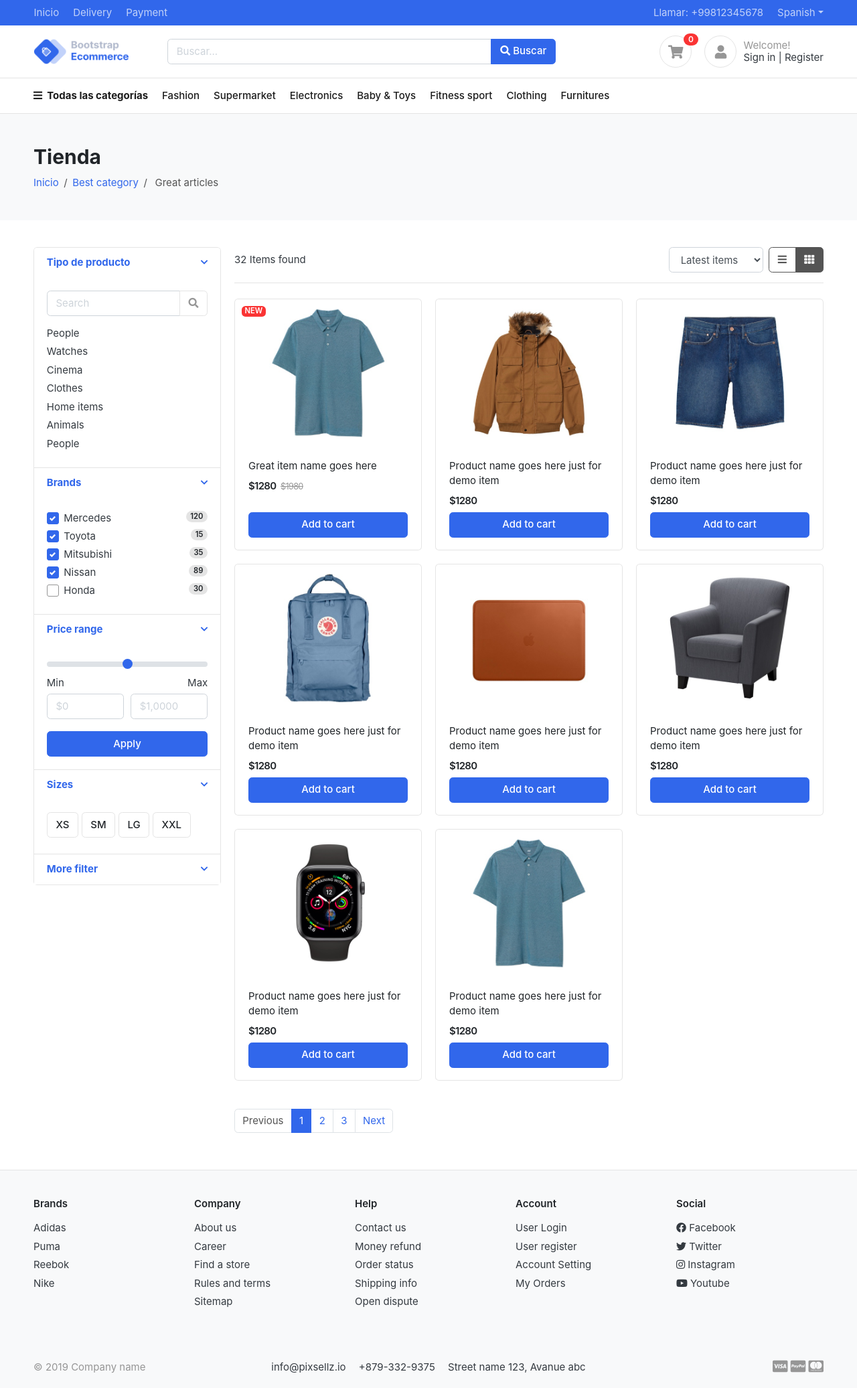
After one commit to JuanitoOrtega/django-greatkart, a Django app: page /store/ in a window 1280 px wide. The commit adds this page. Shown: the whole page at 67% size. Run offline with Django 3.2, Linux system fonts and the light colour scheme; parts of the project's set-up code (start-up, migrations or seed data) failed here and were passed over; some libraries are stand-ins or nearby versions; some web fonts are replaced.

Commit message:
make store page

```diff
--- a/core/urls.py
+++ b/core/urls.py
@@ -14,7 +14,7 @@ Including another URLconf
     2. Add a URL to urlpatterns:  path('blog/', include('blog.urls'))
 """
 from django.contrib import admin
-from django.urls import path
+from django.urls import path, include
 from . import views
 
 from django.conf.urls.static import static
@@ -23,4 +23,5 @@ from core import settings
 urlpatterns = [
     path('admin/', admin.site.urls),
     path('', views.home, name='home'),
+    path('store/', include('store.urls')),
 ] + static(settings.MEDIA_URL, document_root=settings.MEDIA_ROOT)
--- a/store/urls.py
+++ b/store/urls.py
@@ -0,0 +1,6 @@
+from django.urls import path
+from . import views
+
+urlpatterns = [
+  path('', views.store, name='store'),
+]
--- a/store/views.py
+++ b/store/views.py
@@ -1,3 +1,5 @@
 from django.shortcuts import render
 
 # Create your views here.
+def store(request):
+  return render(request, 'store/store.html')
--- a/templates/home.html
+++ b/templates/home.html
@@ -246,7 +246,7 @@
 <section class="section-content padding-bottom-sm">
 <div class="container">
 <header class="section-heading">
-	<a href="#" class="btn btn-outline-primary float-right">Ver todos</a>
+	<a href="{% url 'store' %}" class="btn btn-outline-primary float-right">Ver todos</a>
 	<h3 class="section-title">Recomendados</h3>
 </header><!-- sect-heading -->
 <div class="row">
@@ -254,7 +254,7 @@
 	{% for product in products %}
 	<div class="col-md-3">
 		<div href="#" class="card card-product-grid">
-			<a href="#" class="img-wrap"> <img src="{{ product.images.url }}"> </a>
+			<a href="#" class="img-wrap"><img src="{{ product.images.url }}"></a>
 			<figcaption class="info-wrap">
 				<a href="#" class="title">{{ product.product_name }}</a>
 				<div class="price mt-1">${{ product.price }}</div> <!-- price-wrap.// -->
--- /dev/null
+++ b/templates/store/store.html
@@ -0,0 +1,543 @@
+{% extends 'base.html' %} {% load static %} {% block content %}
+
+<!-- ========================= SECTION PAGETOP ========================= -->
+<section class="section-pagetop bg">
+  <div class="container">
+    <h2 class="title-page">Tienda</h2>
+    <nav>
+      <ol class="breadcrumb text-white">
+        <li class="breadcrumb-item"><a href="{% url 'home' %}">Inicio</a></li>
+        <li class="breadcrumb-item"><a href="#">Best category</a></li>
+        <li class="breadcrumb-item active" aria-current="page">
+          Great articles
+        </li>
+      </ol>
+    </nav>
+  </div>
+  <!-- container //  -->
+</section>
+<!-- ========================= SECTION INTRO END// ========================= -->
+
+<!-- ========================= SECTION CONTENT ========================= -->
+<section class="section-content padding-y">
+  <div class="container">
+    <div class="row">
+      <aside class="col-md-3">
+        <div class="card">
+          <article class="filter-group">
+            <header class="card-header">
+              <a
+                href="#"
+                data-toggle="collapse"
+                data-target="#collapse_1"
+                aria-expanded="true"
+                class=""
+              >
+                <i class="icon-control fa fa-chevron-down"></i>
+                <h6 class="title">Tipo de producto</h6>
+              </a>
+            </header>
+            <div class="filter-content collapse show" id="collapse_1" style="">
+              <div class="card-body">
+                <form class="pb-3">
+                  <div class="input-group">
+                    <input
+                      type="text"
+                      class="form-control"
+                      placeholder="Search"
+                    />
+                    <div class="input-group-append">
+                      <button class="btn btn-light" type="button">
+                        <i class="fa fa-search"></i>
+                      </button>
+                    </div>
+                  </div>
+                </form>
+
+                <ul class="list-menu">
+                  <li><a href="#">People</a></li>
+                  <li><a href="#">Watches</a></li>
+                  <li><a href="#">Cinema</a></li>
+                  <li><a href="#">Clothes</a></li>
+                  <li><a href="#">Home items</a></li>
+                  <li><a href="#">Animals</a></li>
+                  <li><a href="#">People</a></li>
+                </ul>
+              </div>
+              <!-- card-body.// -->
+            </div>
+          </article>
+          <!-- filter-group  .// -->
+          <article class="filter-group">
+            <header class="card-header">
+              <a
+                href="#"
+                data-toggle="collapse"
+                data-target="#collapse_2"
+                aria-expanded="true"
+                class=""
+              >
+                <i class="icon-control fa fa-chevron-down"></i>
+                <h6 class="title">Brands</h6>
+              </a>
+            </header>
+            <div class="filter-content collapse show" id="collapse_2" style="">
+              <div class="card-body">
+                <label class="custom-control custom-checkbox">
+                  <input
+                    type="checkbox"
+                    checked=""
+                    class="custom-control-input"
+                  />
+                  <div class="custom-control-label">
+                    Mercedes
+                    <b class="badge badge-pill badge-light float-right">120</b>
+                  </div>
+                </label>
+                <label class="custom-control custom-checkbox">
+                  <input
+                    type="checkbox"
+                    checked=""
+                    class="custom-control-input"
+                  />
+                  <div class="custom-control-label">
+                    Toyota
+                    <b class="badge badge-pill badge-light float-right">15</b>
+                  </div>
+                </label>
+                <label class="custom-control custom-checkbox">
+                  <input
+                    type="checkbox"
+                    checked=""
+                    class="custom-control-input"
+                  />
+                  <div class="custom-control-label">
+                    Mitsubishi
+                    <b class="badge badge-pill badge-light float-right">35</b>
+                  </div>
+                </label>
+                <label class="custom-control custom-checkbox">
+                  <input
+                    type="checkbox"
+                    checked=""
+                    class="custom-control-input"
+                  />
+                  <div class="custom-control-label">
+                    Nissan
+                    <b class="badge badge-pill badge-light float-right">89</b>
+                  </div>
+                </label>
+                <label class="custom-control custom-checkbox">
+                  <input type="checkbox" class="custom-control-input" />
+                  <div class="custom-control-label">
+                    Honda
+                    <b class="badge badge-pill badge-light float-right">30</b>
+                  </div>
+                </label>
+              </div>
+              <!-- card-body.// -->
+            </div>
+          </article>
+          <!-- filter-group .// -->
+          <article class="filter-group">
+            <header class="card-header">
+              <a
+                href="#"
+                data-toggle="collapse"
+                data-target="#collapse_3"
+                aria-expanded="true"
+                class=""
+              >
+                <i class="icon-control fa fa-chevron-down"></i>
+                <h6 class="title">Price range</h6>
+              </a>
+            </header>
+            <div class="filter-content collapse show" id="collapse_3" style="">
+              <div class="card-body">
+                <input
+                  type="range"
+                  class="custom-range"
+                  min="0"
+                  max="100"
+                  name=""
+                />
+                <div class="form-row">
+                  <div class="form-group col-md-6">
+                    <label>Min</label>
+                    <input
+                      class="form-control"
+                      placeholder="$0"
+                      type="number"
+                    />
+                  </div>
+                  <div class="form-group text-right col-md-6">
+                    <label>Max</label>
+                    <input
+                      class="form-control"
+                      placeholder="$1,0000"
+                      type="number"
+                    />
+                  </div>
+                </div>
+                <!-- form-row.// -->
+                <button class="btn btn-block btn-primary">Apply</button>
+              </div>
+              <!-- card-body.// -->
+            </div>
+          </article>
+          <!-- filter-group .// -->
+          <article class="filter-group">
+            <header class="card-header">
+              <a
+                href="#"
+                data-toggle="collapse"
+                data-target="#collapse_4"
+                aria-expanded="true"
+                class=""
+              >
+                <i class="icon-control fa fa-chevron-down"></i>
+                <h6 class="title">Sizes</h6>
+              </a>
+            </header>
+            <div class="filter-content collapse show" id="collapse_4" style="">
+              <div class="card-body">
+                <label class="checkbox-btn">
+                  <input type="checkbox" />
+                  <span class="btn btn-light"> XS </span>
+                </label>
+
+                <label class="checkbox-btn">
+                  <input type="checkbox" />
+                  <span class="btn btn-light"> SM </span>
+                </label>
+
+                <label class="checkbox-btn">
+                  <input type="checkbox" />
+                  <span class="btn btn-light"> LG </span>
+                </label>
+
+                <label class="checkbox-btn">
+                  <input type="checkbox" />
+                  <span class="btn btn-light"> XXL </span>
+                </label>
+              </div>
+              <!-- card-body.// -->
+            </div>
+          </article>
+          <!-- filter-group .// -->
+          <article class="filter-group">
+            <header class="card-header">
+              <a
+                href="#"
+                data-toggle="collapse"
+                data-target="#collapse_5"
+                aria-expanded="false"
+                class=""
+              >
+                <i class="icon-control fa fa-chevron-down"></i>
+                <h6 class="title">More filter</h6>
+              </a>
+            </header>
+            <div class="filter-content collapse in" id="collapse_5" style="">
+              <div class="card-body">
+                <label class="custom-control custom-radio">
+                  <input
+                    type="radio"
+                    name="myfilter_radio"
+                    checked=""
+                    class="custom-control-input"
+                  />
+                  <div class="custom-control-label">Any condition</div>
+                </label>
+
+                <label class="custom-control custom-radio">
+                  <input
+                    type="radio"
+                    name="myfilter_radio"
+                    class="custom-control-input"
+                  />
+                  <div class="custom-control-label">Brand new</div>
+                </label>
+
+                <label class="custom-control custom-radio">
+                  <input
+                    type="radio"
+                    name="myfilter_radio"
+                    class="custom-control-input"
+                  />
+                  <div class="custom-control-label">Used items</div>
+                </label>
+
+                <label class="custom-control custom-radio">
+                  <input
+                    type="radio"
+                    name="myfilter_radio"
+                    class="custom-control-input"
+                  />
+                  <div class="custom-control-label">Very old</div>
+                </label>
+              </div>
+              <!-- card-body.// -->
+            </div>
+          </article>
+          <!-- filter-group .// -->
+        </div>
+        <!-- card.// -->
+      </aside>
+      <!-- col.// -->
+      <main class="col-md-9">
+        <header class="border-bottom mb-4 pb-3">
+          <div class="form-inline">
+            <span class="mr-md-auto">32 Items found </span>
+            <select class="mr-2 form-control">
+              <option>Latest items</option>
+              <option>Trending</option>
+              <option>Most Popular</option>
+              <option>Cheapest</option>
+            </select>
+            <div class="btn-group">
+              <a
+                href="#"
+                class="btn btn-outline-secondary"
+                data-toggle="tooltip"
+                title="List view"
+              >
+                <i class="fa fa-bars"></i
+              ></a>
+              <a
+                href="#"
+                class="btn btn-outline-secondary active"
+                data-toggle="tooltip"
+                title="Grid view"
+              >
+                <i class="fa fa-th"></i
+              ></a>
+            </div>
+          </div>
+        </header>
+        <!-- sect-heading -->
+
+        <div class="row">
+          <div class="col-md-4">
+            <figure class="card card-product-grid">
+              <div class="img-wrap">
+                <span class="badge badge-danger"> NEW </span>
+                <img src="{% static 'images/items/1.jpg' %}" />
+                <a class="btn-overlay" href="#"
+                  ><i class="fa fa-search-plus"></i> Quick view</a
+                >
+              </div>
+              <!-- img-wrap.// -->
+              <figcaption class="info-wrap">
+                <div class="fix-height">
+                  <a href="#" class="title">Great item name goes here</a>
+                  <div class="price-wrap mt-2">
+                    <span class="price">$1280</span>
+                    <del class="price-old">$1980</del>
+                  </div>
+                  <!-- price-wrap.// -->
+                </div>
+                <a href="#" class="btn btn-block btn-primary">Add to cart </a>
+              </figcaption>
+            </figure>
+          </div>
+          <!-- col.// -->
+
+          <div class="col-md-4">
+            <figure class="card card-product-grid">
+              <div class="img-wrap">
+                <img src="{% static 'images/items/2.jpg' %}" />
+                <a class="btn-overlay" href="#"
+                  ><i class="fa fa-search-plus"></i> Quick view</a
+                >
+              </div>
+              <!-- img-wrap.// -->
+              <figcaption class="info-wrap">
+                <div class="fix-height">
+                  <a href="#" class="title"
+                    >Product name goes here just for demo item</a
+                  >
+                  <div class="price-wrap mt-2">
+                    <span class="price">$1280</span>
+                  </div>
+                  <!-- price-wrap.// -->
+                </div>
+                <a href="#" class="btn btn-block btn-primary">Add to cart </a>
+              </figcaption>
+            </figure>
+          </div>
+          <!-- col.// -->
+
+          <div class="col-md-4">
+            <figure class="card card-product-grid">
+              <div class="img-wrap">
+                <img src="{% static 'images/items/3.jpg' %}" />
+                <a class="btn-overlay" href="#"
+                  ><i class="fa fa-search-plus"></i> Quick view</a
+                >
+              </div>
+              <!-- img-wrap.// -->
+              <figcaption class="info-wrap">
+                <div class="fix-height">
+                  <a href="#" class="title"
+                    >Product name goes here just for demo item</a
+                  >
+                  <div class="price-wrap mt-2">
+                    <span class="price">$1280</span>
+                  </div>
+                  <!-- price-wrap.// -->
+                </div>
+                <a href="#" class="btn btn-block btn-primary">Add to cart </a>
+              </figcaption>
+            </figure>
+          </div>
+          <!-- col.// -->
+
+          <div class="col-md-4">
+            <figure class="card card-product-grid">
+              <div class="img-wrap">
+                <img src="{% static 'images/items/4.jpg' %}" />
+                <a class="btn-overlay" href="#"
+                  ><i class="fa fa-search-plus"></i> Quick view</a
+                >
+              </div>
+              <!-- img-wrap.// -->
+              <figcaption class="info-wrap">
+                <div class="fix-height">
+                  <a href="#" class="title"
+                    >Product name goes here just for demo item</a
+                  >
+                  <div class="price-wrap mt-2">
+                    <span class="price">$1280</span>
+                  </div>
+                  <!-- price-wrap.// -->
+                </div>
+                <a href="#" class="btn btn-block btn-primary">Add to cart </a>
+              </figcaption>
+            </figure>
+          </div>
+          <!-- col.// -->
+
+          <div class="col-md-4">
+            <figure class="card card-product-grid">
+              <div class="img-wrap">
+                <img src="{% static 'images/items/5.jpg' %}" />
+                <a class="btn-overlay" href="#"
+                  ><i class="fa fa-search-plus"></i> Quick view</a
+                >
+              </div>
+              <!-- img-wrap.// -->
+              <figcaption class="info-wrap">
+                <div class="fix-height">
+                  <a href="#" class="title"
+                    >Product name goes here just for demo item</a
+                  >
+                  <div class="price-wrap mt-2">
+                    <span class="price">$1280</span>
+                  </div>
+                  <!-- price-wrap.// -->
+                </div>
+                <a href="#" class="btn btn-block btn-primary">Add to cart </a>
+              </figcaption>
+            </figure>
+          </div>
+          <!-- col.// -->
+
+          <div class="col-md-4">
+            <figure class="card card-product-grid">
+              <div class="img-wrap">
+                <img src="{% static 'images/items/6.jpg' %}" />
+                <a class="btn-overlay" href="#"
+                  ><i class="fa fa-search-plus"></i> Quick view</a
+                >
+              </div>
+              <!-- img-wrap.// -->
+              <figcaption class="info-wrap">
+                <div class="fix-height">
+                  <a href="#" class="title"
+                    >Product name goes here just for demo item</a
+                  >
+                  <div class="price-wrap mt-2">
+                    <span class="price">$1280</span>
+                  </div>
+                  <!-- price-wrap.// -->
+                </div>
+                <a href="#" class="btn btn-block btn-primary">Add to cart </a>
+              </figcaption>
+            </figure>
+          </div>
+          <!-- col.// -->
+
+          <div class="col-md-4">
+            <figure class="card card-product-grid">
+              <div class="img-wrap">
+                <img src="{% static 'images/items/7.jpg' %}" />
+                <a class="btn-overlay" href="#"
+                  ><i class="fa fa-search-plus"></i> Quick view</a
+                >
+              </div>
+              <!-- img-wrap.// -->
+              <figcaption class="info-wrap">
+                <div class="fix-height">
+                  <a href="#" class="title"
+                    >Product name goes here just for demo item</a
+                  >
+                  <div class="price-wrap mt-2">
+                    <span class="price">$1280</span>
+                  </div>
+                  <!-- price-wrap.// -->
+                </div>
+                <a href="#" class="btn btn-block btn-primary">Add to cart </a>
+              </figcaption>
+            </figure>
+          </div>
+          <!-- col.// -->
+
+          <div class="col-md-4">
+            <figure class="card card-product-grid">
+              <div class="img-wrap">
+                <img src="{% static 'images/items/1.jpg' %}" />
+                <a class="btn-overlay" href="#"
+                  ><i class="fa fa-search-plus"></i> Quick view</a
+                >
+              </div>
+              <!-- img-wrap.// -->
+              <figcaption class="info-wrap">
+                <div class="fix-height">
+                  <a href="#" class="title"
+                    >Product name goes here just for demo item</a
+                  >
+                  <div class="price-wrap mt-2">
+                    <span class="price">$1280</span>
+                  </div>
+                  <!-- price-wrap.// -->
+                </div>
+                <a href="#" class="btn btn-block btn-primary">Add to cart </a>
+              </figcaption>
+            </figure>
+          </div>
+          <!-- col.// -->
+        </div>
+        <!-- row end.// -->
+
+        <nav class="mt-4" aria-label="Page navigation sample">
+          <ul class="pagination">
+            <li class="page-item disabled">
+              <a class="page-link" href="#">Previous</a>
+            </li>
+            <li class="page-item active">
+              <a class="page-link" href="#">1</a>
+            </li>
+            <li class="page-item"><a class="page-link" href="#">2</a></li>
+            <li class="page-item"><a class="page-link" href="#">3</a></li>
+            <li class="page-item"><a class="page-link" href="#">Next</a></li>
+          </ul>
+        </nav>
+      </main>
+      <!-- col.// -->
+    </div>
+  </div>
+  <!-- container .//  -->
+</section>
+<!-- ========================= SECTION CONTENT END// ========================= -->
+{% endblock content %}
```
